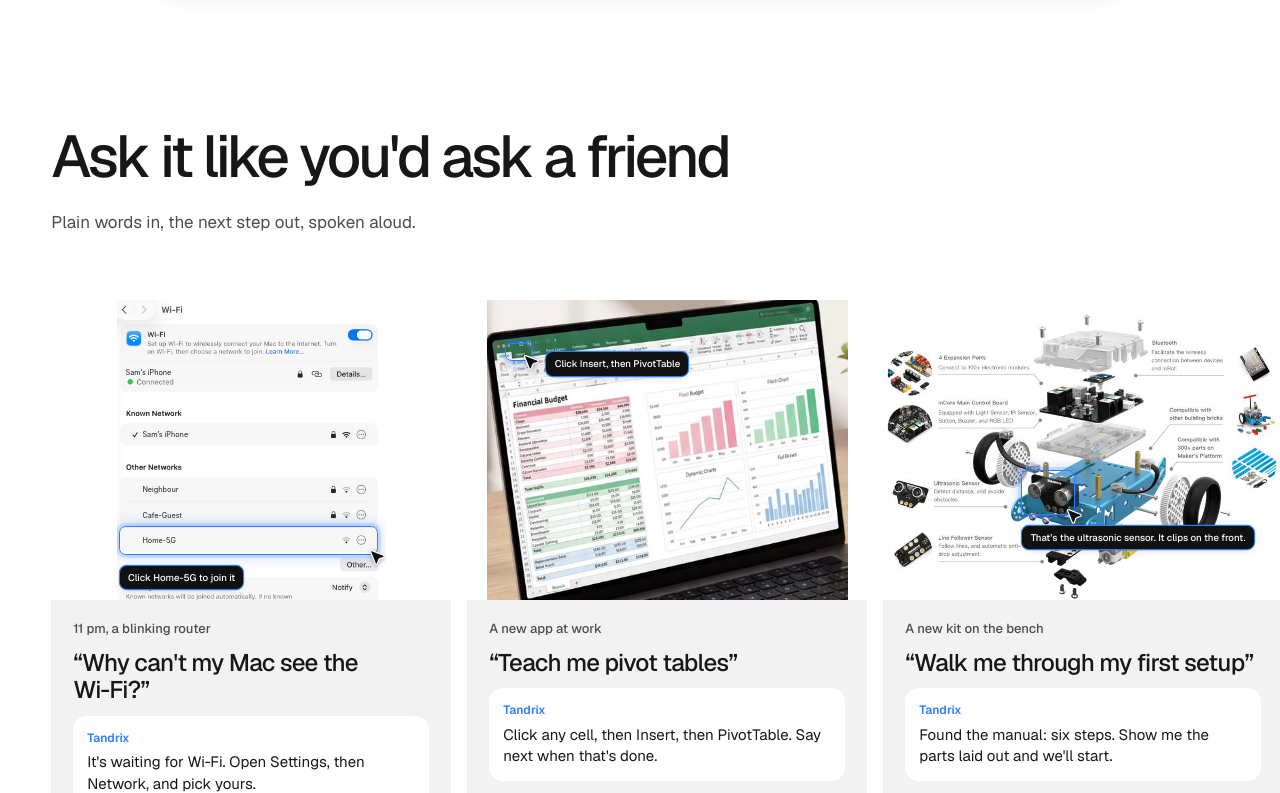
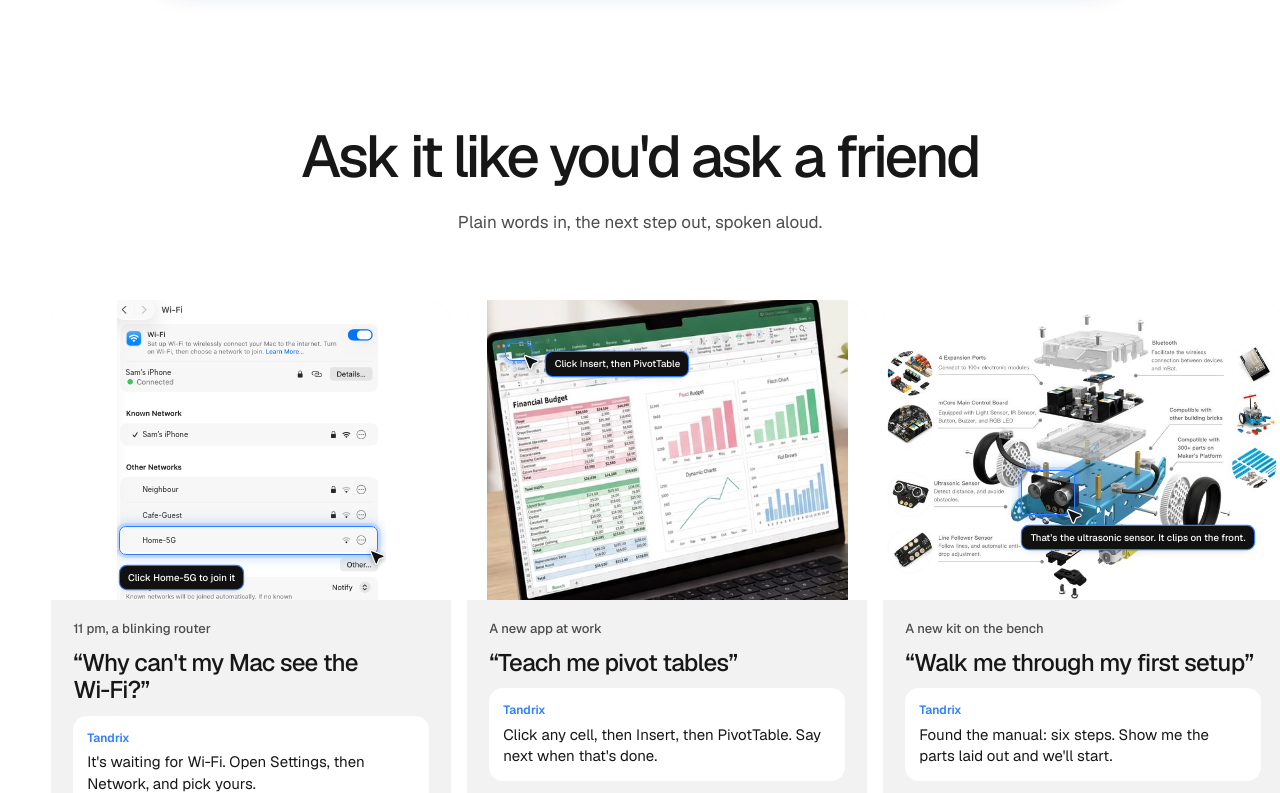
Before and after one commit to ahmaddev-codex/tandrix, a Next.js app in the folder apps/web/: page / in a window 1280 px wide. Shown: the part 11207-12000 px from the top of the page. Built offline with nearby package versions, Linux system fonts and the light colour scheme; no server answers.

Commit message:
fix(web): centre the asks heading; closing banner and footer match section width

```diff
--- a/apps/web/src/app/page.module.css
+++ b/apps/web/src/app/page.module.css
@@ -204,8 +204,12 @@
   max-width: none;
   padding-right: 0;
 }
-.sectionWide > .headLeft {
-  max-width: 1236px;
+/* The cards run to the right edge; the heading stays centred on the page. */
+.sectionWide > .head {
+  padding-right: var(--gutter);
+}
+.sectionWide .asks {
+  justify-content: safe center;
 }
 .band {
   margin: var(--gap) var(--frame) 0;
@@ -733,7 +737,9 @@
 
 /* Closing banner */
 .closing {
-  margin: var(--gap) var(--frame) var(--frame);
+  width: min(1340px - 2 * var(--gutter), 100% - 2 * var(--frame));
+  box-sizing: border-box;
+  margin: var(--gap) auto var(--frame);
   padding: clamp(64px, 9vw, 112px) var(--gutter);
   border-radius: 28px;
   color: #fff;
@@ -777,7 +783,8 @@
 .footer {
   display: grid;
   gap: 48px;
-  margin: 0 var(--frame) var(--frame);
+  width: min(1340px - 2 * var(--gutter), 100% - 2 * var(--frame));
+  margin: 0 auto var(--frame);
   padding: 44px var(--gutter) 28px;
   border-radius: 28px;
   background: #0b0b0c;
--- a/apps/web/src/app/page.tsx
+++ b/apps/web/src/app/page.tsx
@@ -562,7 +562,7 @@ export default function Home() {
             className={`${styles.section} ${styles.sectionWide}`}
             aria-labelledby="asks-title"
           >
-            <div className={styles.headLeft} data-reveal>
+            <div className={styles.head} data-reveal>
               <h2 id="asks-title" className={styles.h2}>
                 Ask it like you&apos;d ask a friend
               </h2>
```
